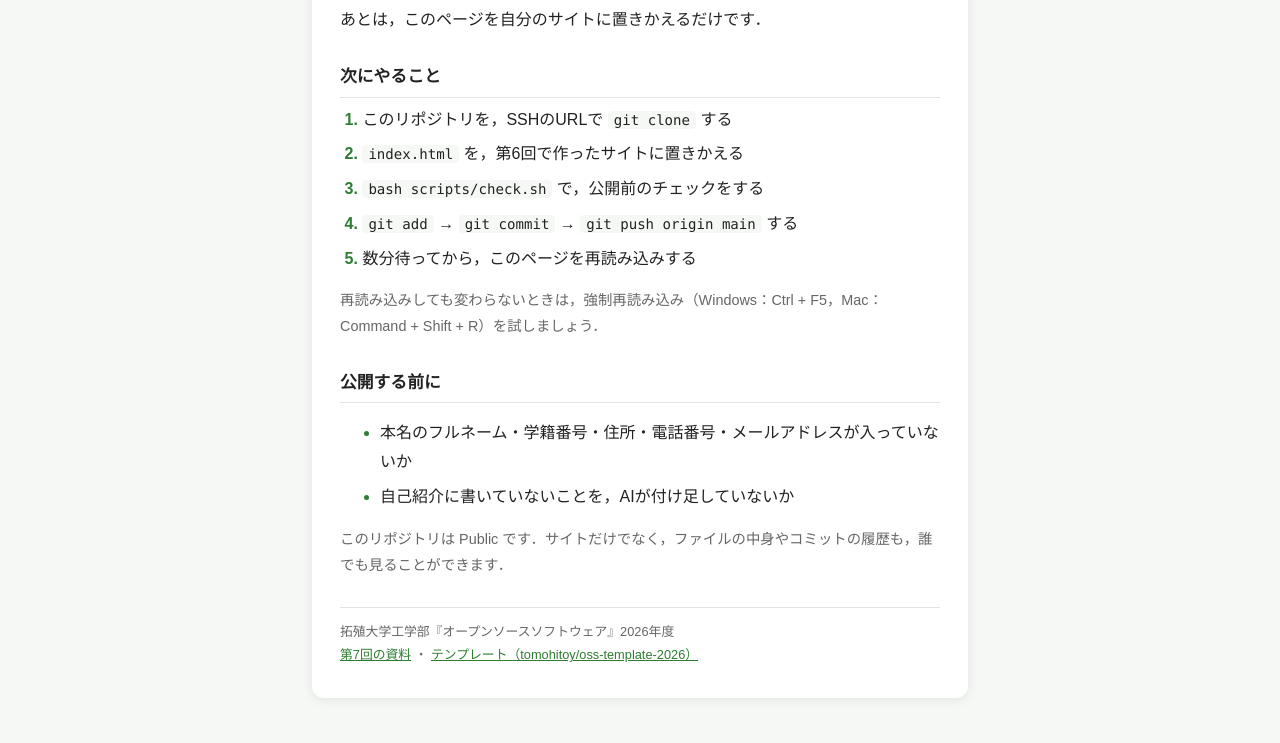
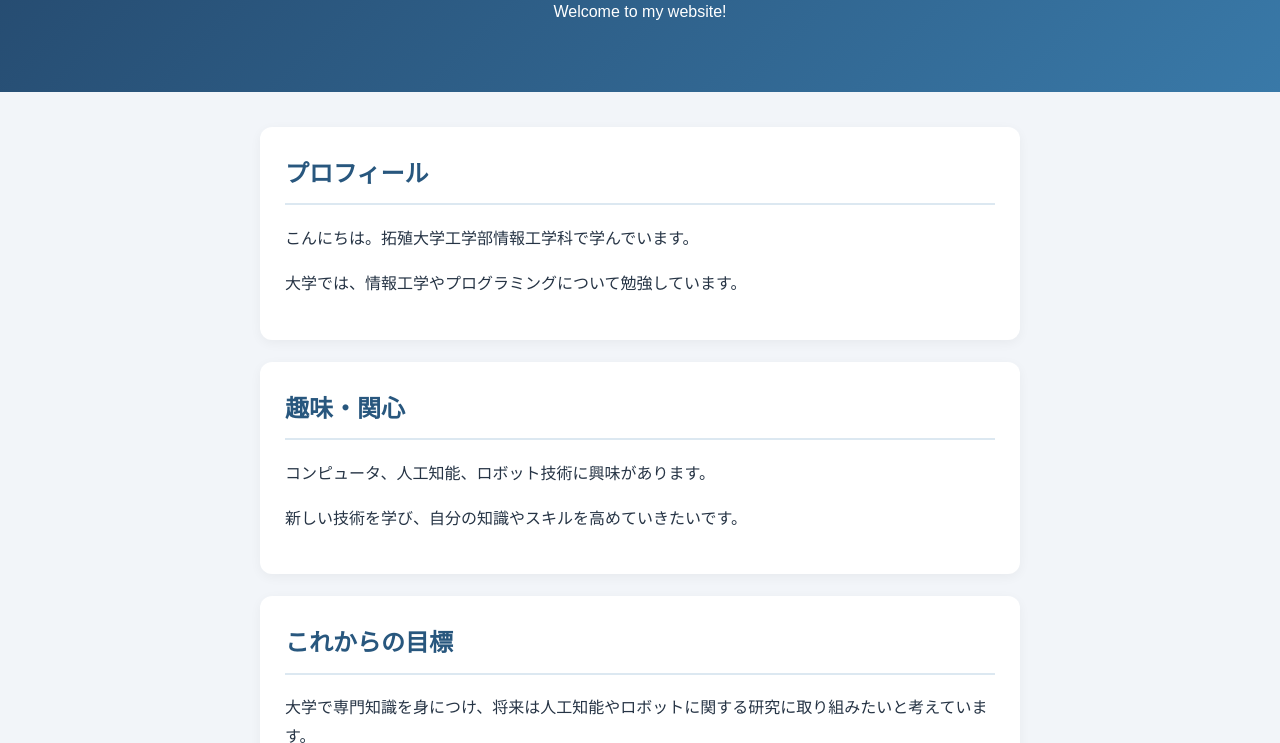
Before and after one commit to GordonZhang20231004/GordonZhang20231004.github.io, a plain HTML site: page index.html in a window 1280 px wide. Shown: the part 179-922 px from the top of the page. Before the commit the page ends 901 px from the top, so only its background shows below. Drawn offline with Linux system fonts and the light colour scheme.

Commit message:
Create personal introduction website

```diff
--- a/index.html
+++ b/index.html
@@ -1,162 +1,81 @@
+
 <!DOCTYPE html>
-<!-- oss-template-2026:placeholder （この目印で，scripts/check.sh が「準備中」のページかどうかを見分けます） -->
-<!--
-  テンプレートの「準備中」のページです．
-  このページが https://ユーザー名.github.io/ に表示されたら，GitHub Pages の設定は成功です．
-  第7回の実習4で，このファイルを第6回で作った index.html に置きかえます．
--->
 <html lang="ja">
 <head>
   <meta charset="UTF-8">
   <meta name="viewport" content="width=device-width, initial-scale=1">
-  <title>準備中</title>
+  <title>自己紹介 | Takushoku University</title>
   <style>
-    /* ===== 色の設定 ===== */
-    :root {
-      --main-color: #2e7d32;  /* メインの色（見出し・番号） */
-      --bg-color: #f5f8f5;    /* ページの背景の色 */
-      --card-color: #ffffff;  /* カードの背景の色 */
-      --text-color: #222222;  /* 文字の色 */
-      --sub-color: #666666;   /* 補足の文字の色 */
-      --line-color: #dfe6df;  /* 区切り線の色 */
-    }
-
-    /* パソコンやスマートフォンがダークモードのときの色 */
-    @media (prefers-color-scheme: dark) {
-      :root {
-        --main-color: #81c784;
-        --bg-color: #121512;
-        --card-color: #1e231e;
-        --text-color: #e8ece8;
-        --sub-color: #a0a8a0;
-        --line-color: #2f362f;
-      }
-    }
-
-    /* ページ全体：カードを画面のまんなかに置く */
+    * { box-sizing: border-box; }
     body {
       margin: 0;
-      min-height: 100vh;
-      display: flex;
-      align-items: center;
-      justify-content: center;
-      padding: 24px 16px;
-      box-sizing: border-box;
-      font-family: "Hiragino Sans", "Yu Gothic", "Meiryo", sans-serif;
+      font-family: "Yu Gothic", "Meiryo", sans-serif;
       line-height: 1.8;
-      color: var(--text-color);
-      background: var(--bg-color);
+      color: #263445;
+      background: #f2f5f9;
     }
-
-    /* まんなかのカード */
+    header {
+      padding: 65px 20px;
+      text-align: center;
+      color: white;
+      background: linear-gradient(135deg, #24476b, #3979a8);
+    }
+    header h1 { margin: 0; font-size: 2.2rem; }
+    header p { margin: 10px 0 0; }
     main {
-      width: 100%;
-      max-width: 600px;
-      padding: 32px 28px;
-      background: var(--card-color);
-      border-top: 6px solid var(--main-color);
+      width: min(90%, 760px);
+      margin: 35px auto;
+    }
+    section {
+      margin-bottom: 22px;
+      padding: 25px;
+      background: white;
       border-radius: 12px;
-      box-shadow: 0 2px 12px rgba(0, 0, 0, 0.08);
+      box-shadow: 0 3px 12px #0000000c;
     }
-
-    h1 {
-      margin: 0 0 4px;
-      font-size: clamp(1.3rem, 6vw, 1.6rem);  /* スマートフォンでは少し小さくする */
-      line-height: 1.4;
-      color: var(--main-color);
+    h2 {
+      margin-top: 0;
+      color: #28577e;
+      border-bottom: 2px solid #dce8f1;
+      padding-bottom: 8px;
     }
-
-    h2 {
-      margin: 28px 0 8px;
-      padding-bottom: 4px;
-      font-size: 1.05rem;
-      border-bottom: 1px solid var(--line-color);
-    }
-
-    /* 「設定は成功」のバッジ */
-    .badge {
-      display: inline-block;
-      margin: 8px 0 0;
-      padding: 2px 12px;
+    footer {
+      padding: 20px;
+      text-align: center;
+      color: #667788;
       font-size: 0.9rem;
-      font-weight: bold;
-      color: var(--card-color);
-      background: var(--main-color);
-      border-radius: 999px;
-    }
-
-    /* 「次にやること」の番号つきリスト */
-    ol {
-      margin: 0;
-      padding-left: 1.4em;
-    }
-    li {
-      margin-bottom: 6px;
-    }
-    li::marker {
-      font-weight: bold;
-      color: var(--main-color);
-    }
-
-    /* コマンドの見た目 */
-    code {
-      padding: 1px 6px;
-      font-family: "SFMono-Regular", Consolas, monospace;
-      font-size: 0.88em;
-      background: var(--bg-color);
-      border-radius: 4px;
-      white-space: nowrap;  /* コマンドの途中で折り返さない */
-    }
-
-    /* 補足の小さな文字 */
-    .sub {
-      font-size: 0.9rem;
-      color: var(--sub-color);
-    }
-
-    /* いちばん下の小さな文字 */
-    footer {
-      margin-top: 28px;
-      padding-top: 12px;
-      font-size: 0.8rem;
-      color: var(--sub-color);
-      border-top: 1px solid var(--line-color);
-    }
-    a {
-      color: var(--main-color);
     }
   </style>
 </head>
 <body>
+  <header>
+    <h1>自己紹介</h1>
+    <p>拓殖大学 工学部 情報工学科</p>
+    <p>Welcome to my website!</p>
+  </header>
+
   <main>
-    <h1>このサイトは準備中です</h1>
-    <p class="badge">GitHub Pages の設定 OK</p>
-    <p>このページが表示されていれば，あなたのリポジトリは正しく公開されています．
-      あとは，このページを自分のサイトに置きかえるだけです．</p>
+    <section>
+      <h2>プロフィール</h2>
+      <p>こんにちは。拓殖大学工学部情報工学科で学んでいます。</p>
+      <p>大学では、情報工学やプログラミングについて勉強しています。</p>
+    </section>
 
-    <h2>次にやること</h2>
-    <ol>
-      <li>このリポジトリを，SSHのURLで <code>git clone</code> する</li>
-      <li><code>index.html</code> を，第6回で作ったサイトに置きかえる</li>
-      <li><code>bash scripts/check.sh</code> で，公開前のチェックをする</li>
-      <li><code>git add</code> → <code>git commit</code> → <code>git push origin main</code> する</li>
-      <li>数分待ってから，このページを再読み込みする</li>
-    </ol>
-    <p class="sub">再読み込みしても変わらないときは，強制再読み込み（Windows：Ctrl + F5，Mac：Command + Shift + R）を試しましょう．</p>
+    <section>
+      <h2>趣味・関心</h2>
+      <p>コンピュータ、人工知能、ロボット技術に興味があります。</p>
+      <p>新しい技術を学び、自分の知識やスキルを高めていきたいです。</p>
+    </section>
 
-    <h2>公開する前に</h2>
-    <ul>
-      <li>本名のフルネーム・学籍番号・住所・電話番号・メールアドレスが入っていないか</li>
-      <li>自己紹介に書いていないことを，AIが付け足していないか</li>
-    </ul>
-    <p class="sub">このリポジトリは Public です．サイトだけでなく，ファイルの中身やコミットの履歴も，誰でも見ることができます．</p>
+    <section>
+      <h2>これからの目標</h2>
+      <p>大学で専門知識を身につけ、将来は人工知能やロボットに関する研究に取り組みたいと考えています。</p>
+    </section>
+  </main>
 
-    <footer>
-      拓殖大学工学部『オープンソースソフトウェア』2026年度<br>
-      <a href="https://github.com/tomohitoy/oss-practice-2026/blob/main-07/chap07/README.md">第7回の資料</a>
-      ・
-      <a href="https://github.com/tomohitoy/oss-template-2026">テンプレート（tomohitoy/oss-template-2026）</a>
-    </footer>
-  </main>
+  <footer>
+    <p>拓殖大学 工学部 情報工学科</p>
+    <p>Thank you for visiting!</p>
+  </footer>
 </body>
 </html>
```
